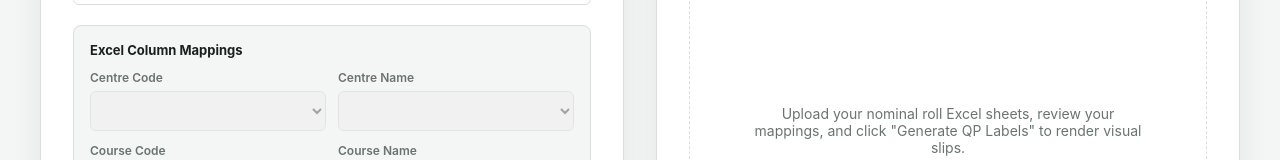
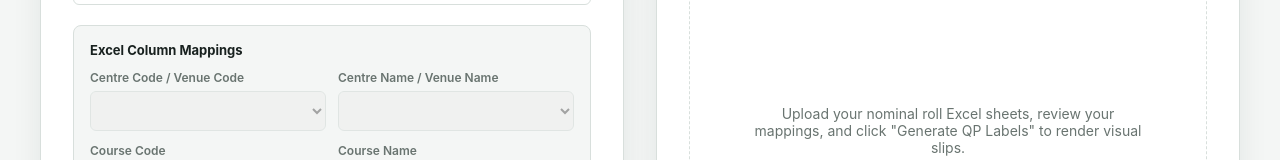
Before and after one commit to sam001ind/Report-studio, a React (Vite) app in the folder frontend/: page /qp-label in a window 1280 px wide. Shown: the part 549-709 px from the top of the page. Built offline with nearby package versions, Linux system fonts and the light colour scheme.

Commit message:
Update mappings labels to Centre Code / Venue Code and Centre Name / Venue Name

```diff
--- a/frontend/src/pages/QpLabelPage.jsx
+++ b/frontend/src/pages/QpLabelPage.jsx
@@ -492,13 +492,13 @@ const QpLabelPage = () => {
             <strong style={{ fontSize: '13px', display: 'block', marginBottom: '12px' }}>Excel Column Mappings</strong>
             <div style={{ display: 'grid', gridTemplateColumns: '1fr 1fr', gap: '12px', fontSize: '12px' }}>
               <div className="form-group">
-                <label>Centre Code</label>
+                <label>Centre Code / Venue Code</label>
                 <select value={columnMapping.centreCode} onChange={(e) => setColumnMapping({ ...columnMapping, centreCode: parseInt(e.target.value) })} disabled={headers.length === 0}>
                   {headers.map((h, i) => <option key={i} value={i}>{h} (Col {i+1})</option>)}
                 </select>
               </div>
               <div className="form-group">
-                <label>Centre Name</label>
+                <label>Centre Name / Venue Name</label>
                 <select value={columnMapping.centreName} onChange={(e) => setColumnMapping({ ...columnMapping, centreName: parseInt(e.target.value) })} disabled={headers.length === 0}>
                   {headers.map((h, i) => <option key={i} value={i}>{h} (Col {i+1})</option>)}
                 </select>
```
